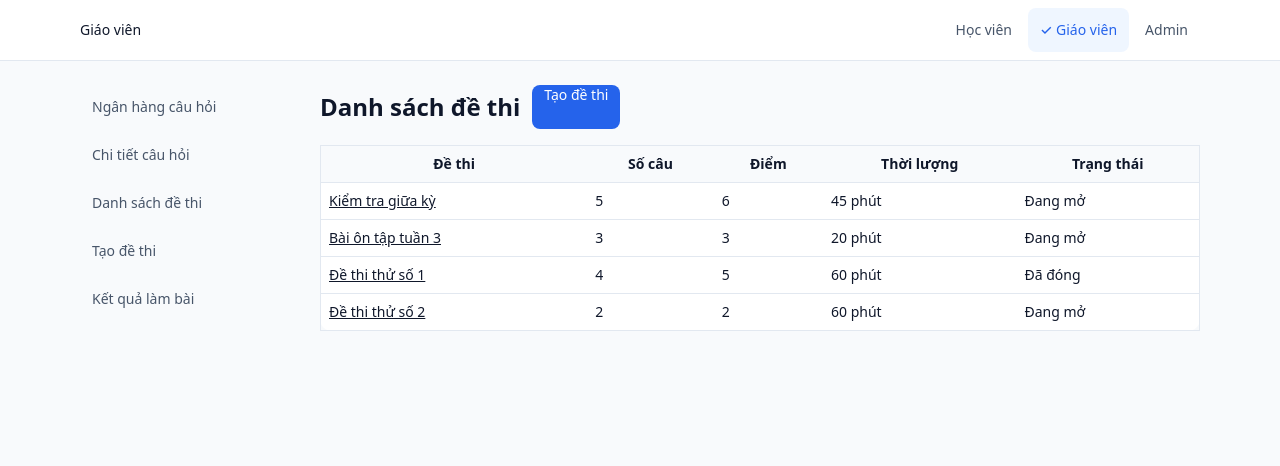
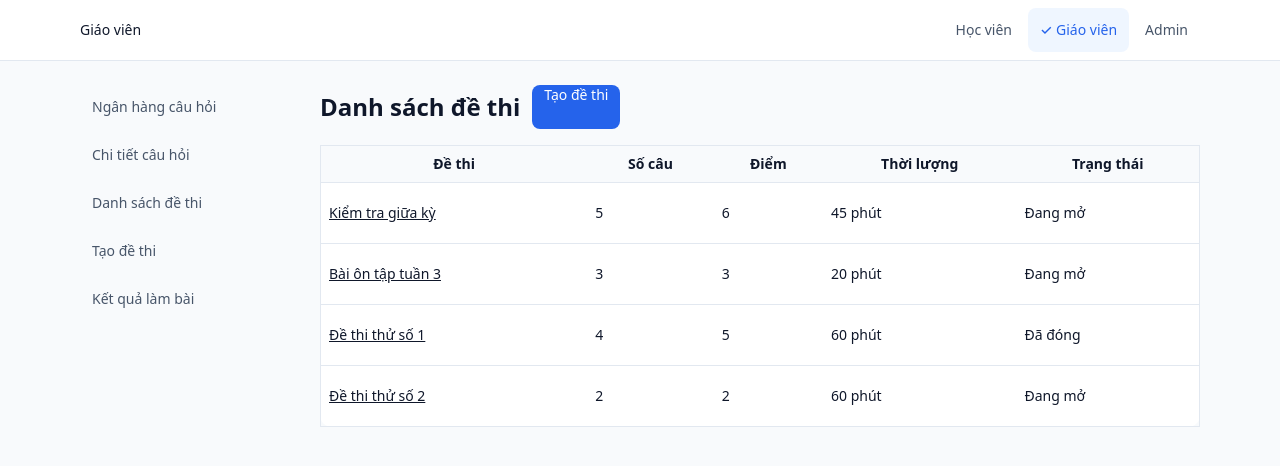
Before and after one commit to khanhtung2410/test-site, a Next.js app: page /teacher/exams in a window 1280 px wide. Shown: the top 466 px of the page. Built offline with nearby package versions, Linux system fonts and the light colour scheme.

Commit message:
fix(teacher): enlarge exam title touch targets

```diff
--- a/src/features/teacher/components/ExamTable.tsx
+++ b/src/features/teacher/components/ExamTable.tsx
@@ -34,7 +34,10 @@ export function ExamTable({
 }) {
   const headings = ['Đề thi', 'Số câu', 'Điểm', 'Thời lượng', 'Trạng thái'];
   const titleLink = (exam: ExamDetail) => (
-    <Link href={`/teacher/exams/${exam.id}`} className="min-h-[44px] font-medium underline">
+    <Link
+      href={`/teacher/exams/${exam.id}`}
+      className="inline-flex min-h-[44px] items-center font-medium underline"
+    >
       {exam.title}
     </Link>
   );
```
